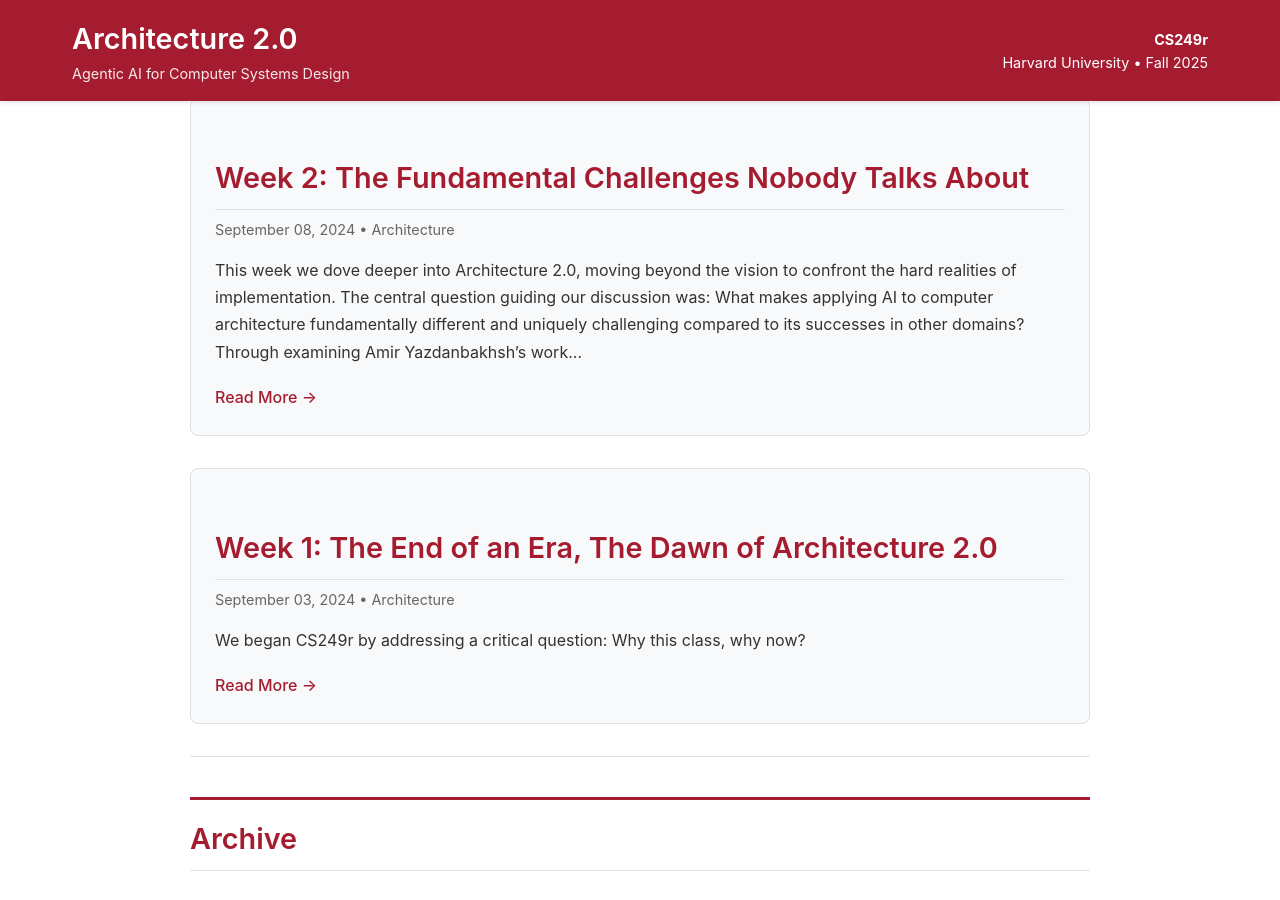
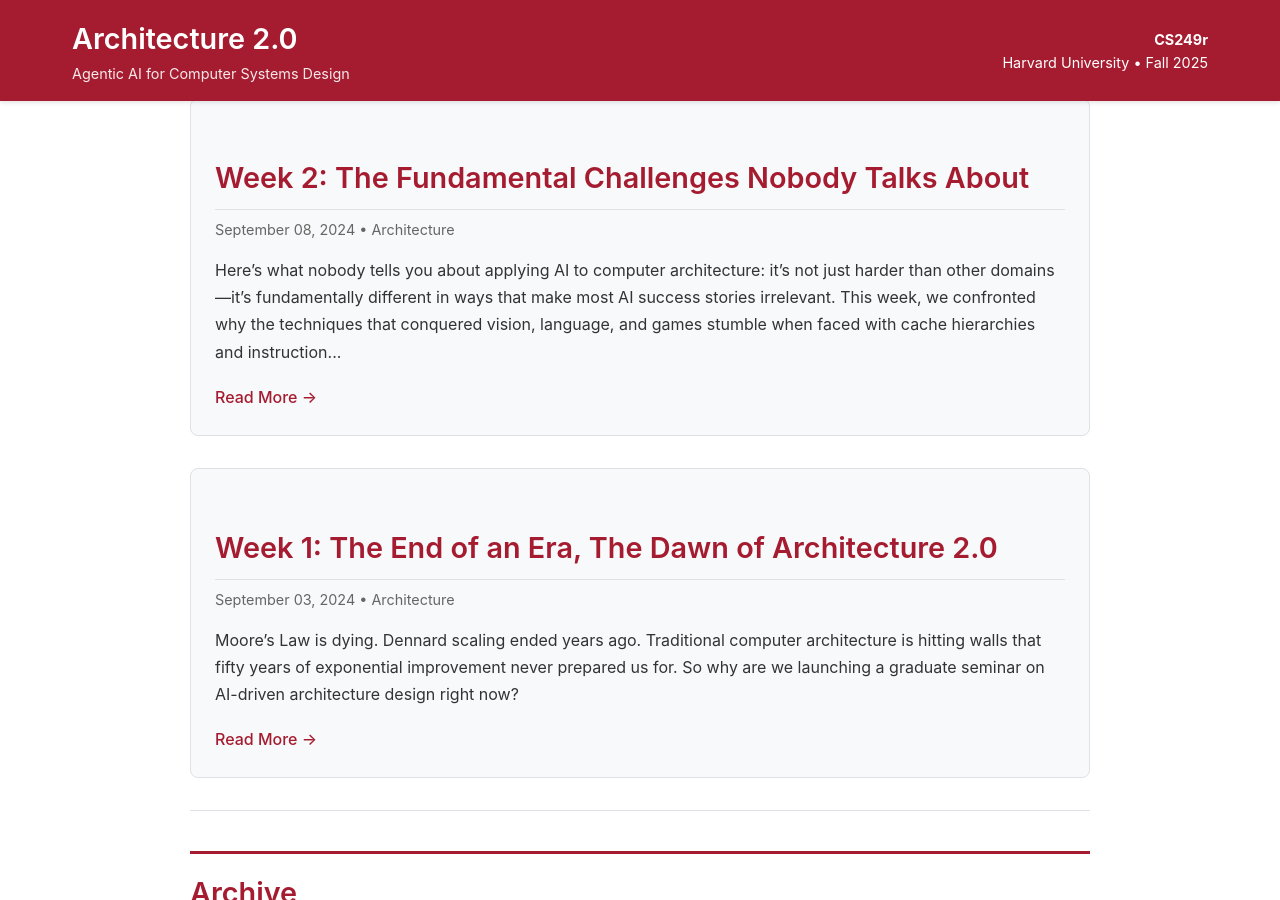
Before and after one commit to harvard-edge/cs249r_fall2025, a Jekyll site: the page built from blog/index.md, in a window 1280 px wide and 900 px high, scrolled down 1046 px. Built offline with Jekyll 4.4.1, drawn with Linux system fonts in a browser that asks for light colours.

Commit message:
Enhance Week 1 & 2 blog posts with stronger hooks and clarity
- Week 1: Open with provocative statement about Moore's Law dying
- Week 1: Add context to student quote (ML systems background)
- Week 1: Include concrete perspective on design space scale (10^14 example)
- Week 2: Replace formulaic opening with compelling hook
- Week 2: Clarify reproducibility statistic source and context
- Week 2: Add new section on cascade effect showing how challenges compound

These improvements strengthen narrative impact while maintaining academic rigor.

```diff
--- a/_posts/2024-09-03-week-1-architecture-2-0.md
+++ b/_posts/2024-09-03-week-1-architecture-2-0.md
@@ -7,13 +7,13 @@
 permalink: /blog/2024/09/03/week-1-architecture-2-0/
 ---
 
-We began CS249r by addressing a critical question: Why this class, why now?
+Moore's Law is dying. Dennard scaling ended years ago. Traditional computer architecture is hitting walls that fifty years of exponential improvement never prepared us for. So why are we launching a graduate seminar on AI-driven architecture design right now?
 
 The timing is no coincidence. We stand at an unprecedented convergence of necessity and opportunity. Traditional computer architecture approaches are hitting fundamental walls. Moore's Law is slowing, Dennard scaling has ended, and the complexity of modern systems has exploded beyond human comprehension. At the same time, AI capabilities have reached a point where they can meaningfully contribute to system design. This convergence isn't about following a trend but recognizing that the field of computer architecture must evolve or risk stagnation.
 
 The enthusiasm for this topic was immediately evident in our classroom's composition. Students arrived from remarkably diverse backgrounds: computer architecture, machine learning foundations, ML systems, compilers, and programming languages. This wasn't just interdisciplinary interest; it was recognition from across computer science that we're approaching a fundamental inflection point. Computing has been the foundation of technological progress for fifty years, and we've taken exponential improvements for granted. Now, with the end of easy scaling and the slowing of Moore's Law, every subfield recognizes that the free lunch is over.
 
-During our first class discussion, a student from the ML systems background asked pointedly: "Aren't we just automating what architects already do?" The answer revealed the heart of Architecture 2.0. We're not automating existing processes but enabling entirely new design methodologies that were previously impossible. When design spaces contain 10^14 to 10^2300 configurations, traditional human-guided exploration becomes not just inefficient but fundamentally inadequate.
+During our first class discussion, a student from our ML systems cohort—someone who'd spent the previous semester optimizing transformer inference—asked pointedly: "Aren't we just automating what architects already do?" The answer revealed the heart of Architecture 2.0. We're not automating existing processes but enabling entirely new design methodologies that were previously impossible. When design spaces contain 10^14 to 10^2300 configurations, traditional human-guided exploration becomes not just inefficient but fundamentally inadequate. To put this in perspective: if you evaluated one design configuration every nanosecond, exploring 10^14 possibilities would take over three years. For 10^2300 configurations, you'd need more time than has elapsed since the Big Bang—by a factor larger than the number of atoms in the observable universe.
 
 ## The End of an Era
 
--- a/_posts/2024-09-08-week-2-fundamental-challenges.md
+++ b/_posts/2024-09-08-week-2-fundamental-challenges.md
@@ -7,7 +7,7 @@
 permalink: /blog/2024/09/08/week-2-fundamental-challenges/
 ---
 
-This week we dove deeper into Architecture 2.0, moving beyond the vision to confront the hard realities of implementation. The central question guiding our discussion was: What makes applying AI to computer architecture fundamentally different and uniquely challenging compared to its successes in other domains? Through examining Amir Yazdanbakhsh's work on design abstractions and our deep dive into the five critical challenges facing our field, we discovered that the obstacles are both more subtle and more fundamental than they initially appear.
+Here's what nobody tells you about applying AI to computer architecture: it's not just harder than other domains—it's fundamentally different in ways that make most AI success stories irrelevant. This week, we confronted why the techniques that conquered vision, language, and games stumble when faced with cache hierarchies and instruction pipelines. Through examining Amir Yazdanbakhsh's work on design abstractions and our deep dive into the five critical challenges facing our field, we discovered that the obstacles are both more subtle and more fundamental than they initially appear.
 
 ## The Five Fundamental Challenges
 
@@ -35,7 +35,7 @@
 
 ## Challenge 4: The Reproducibility Crisis
 
-Here's an uncomfortable truth: approximately 70-80% of papers in our field cannot be scientifically reproduced. We're excited about publishing interesting nuggets, but we punt on the engineering rigor that industry demands. When engineers receive exotic technology from academia, they often reject it because they can't consistently reproduce the claimed results across diverse real-world scenarios.
+Here's an uncomfortable truth that emerged from our discussion: approximately 70-80% of papers in our field struggle with reproducibility—a figure that aligns with broader studies of computational research, but feels particularly acute in architecture where industrial adoption demands rock-solid reliability. We're excited about publishing interesting nuggets, but we punt on the engineering rigor that industry demands. When engineers receive exotic technology from academia, they often reject it because they can't consistently reproduce the claimed results across diverse real-world scenarios.
 
 Consider floorplanning research. Papers often evaluate on carefully selected netlists with well-defined characteristics. But real systems have messy, continuously changing requirements. Industrial engineers need methods that work robustly across this variation, not just on the specific benchmarks that make papers look good. We need to move from one-shot optimization to continuous learning systems that adapt as requirements evolve.
 
@@ -44,6 +44,10 @@
 Academic research typically optimizes for clean, well-defined problems. But real systems are messy. Workloads change, environmental conditions vary, and requirements evolve continuously. We need AI systems that handle this uncertainty gracefully, that degrade gradually rather than failing catastrophically when encountering scenarios outside their training distribution.
 
 The safety and verification challenges multiply when AI agents make architectural decisions. How do we ensure an AI-designed cache hierarchy won't have subtle correctness bugs? How do we verify that an AI-generated instruction scheduler preserves program semantics? These aren't just performance questions; they're fundamental correctness requirements that other AI domains rarely face.
+
+## The Cascade Effect: How Challenges Compound
+
+These five challenges don't exist in isolation—they cascade. Poor datasets lead researchers to chase algorithmic novelty instead of addressing fundamental data quality. Inadequate tools force researchers into reproducibility shortcuts. Each challenge makes the others harder to solve, creating a feedback loop that has kept Architecture 2.0 perpetually 'five years away.'
 
 ## Data as the Rocket Fuel: The QuArch Experience
 
```
